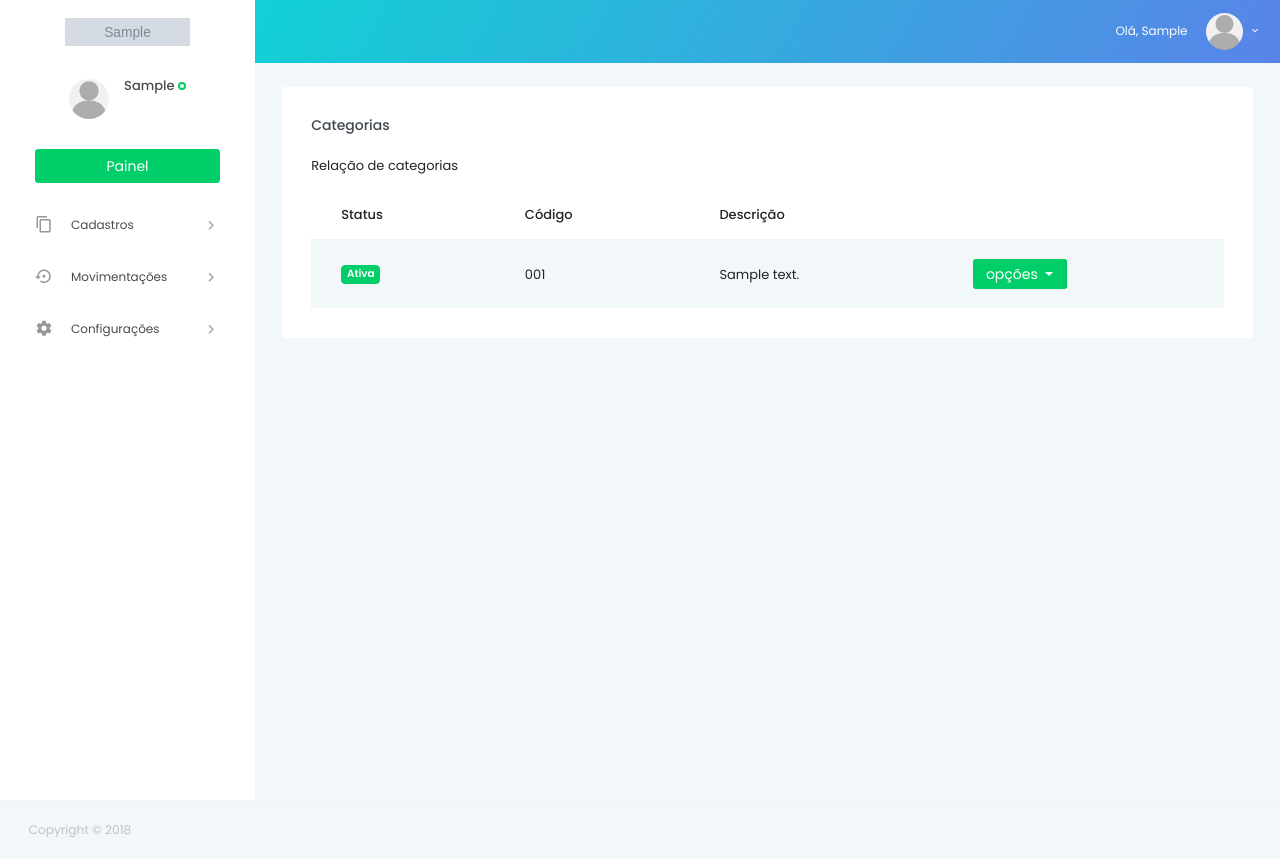
After one commit to guilehm/portal, a Django app: page /register/categories/ in a window 1280 px wide. The commit adds this page. Run offline with Django 3.2, Linux system fonts and the light colour scheme; a user stored in the database is signed in; tables that the repository leaves empty hold one stand-in row (values such as "Sample post"); grey boxes marked "Sample" are stand-in pictures; some libraries are stand-ins or nearby versions.

Commit message:
Create category list template

```diff
--- a/core/templates/core/base.html
+++ b/core/templates/core/base.html
@@ -110,7 +110,7 @@
                 <div class="collapse" id="ui-register">
                     <ul class="nav flex-column sub-menu">
                         <li class="nav-item">
-                            <a class="nav-link" href="">Categorias</a>
+                            <a class="nav-link" href="{% url 'core:category-list' %}">Categorias</a>
                         </li>
                         <li class="nav-item">
                             <a class="nav-link" href="">Equipamentos</a>
--- /dev/null
+++ b/core/templates/core/category_list.html
@@ -0,0 +1,72 @@
+{% extends 'core/base.html' %}
+{% block content %}
+
+    <div class="main-panel">
+        <div class="content-wrapper">
+            <div class="row">
+                <div class="col-lg-12 grid-margin stretch-card">
+                    <div class="card">
+                        <div class="card-body">
+                            <h4 class="card-title">Categorias</h4>
+                            <p class="card-description">
+                                Relação de categorias
+                            </p>
+                            <div class="table-responsive">
+                                <table class="table table-striped">
+                                    <thead>
+                                    <tr>
+                                        <th>Status</th>
+                                        <th>Código</th>
+                                        <th>Descrição</th>
+                                        <th></th>
+                                    </tr>
+                                    </thead>
+                                    <tbody>
+                                        {% for category in categories %}
+                                            <tr>
+                                                <td class="py-1">
+                                                    {% if category.active %}
+                                                        <label class="badge badge-success">Ativa</label>
+                                                    {% else %}
+                                                        <label class="badge badge-danger">Inativa</label>
+                                                    {% endif %}
+                                                </td>
+                                                <td>
+                                                    {{ category.code }}
+                                                </td>
+                                                <td>
+                                                    {{ category.description }}
+                                                </td>
+                                                <td>
+                                                    <div class="btn-group dropdown">
+                                                        <button type="button" class="btn btn-success dropdown-toggle btn-sm" data-toggle="dropdown" aria-haspopup="true" aria-expanded="false">
+                                                            opções
+                                                        </button>
+                                                        <div class="dropdown-menu" x-placement="bottom-start" style="position: absolute; will-change: transform; top: 0px; left: 0px; transform: translate3d(0px, 30px, 0px);">
+                                                            <a class="dropdown-item" href="#">
+                                                                <i class="fa fa-eye fa-fw"></i> visualizar
+                                                            </a>
+                                                            <a class="dropdown-item" href="#">
+                                                                <i class="fa fa-edit fa-fw"></i> editar
+                                                            </a>
+                                                            <div class="dropdown-divider"></div>
+                                                            <a class="dropdown-item" href="#">
+                                                                <i class="fa fa-times text-danger fa-fw"></i>
+                                                                excluir
+                                                            </a>
+                                                        </div>
+                                                    </div>
+                                                </td>
+                                            </tr>
+                                        {% empty %}
+                                        {% endfor %}
+                                    </tbody>
+                                </table>
+                            </div>
+                        </div>
+                    </div>
+                </div>
+            </div>
+        </div>
+    </div>
+{% endblock %}
```
